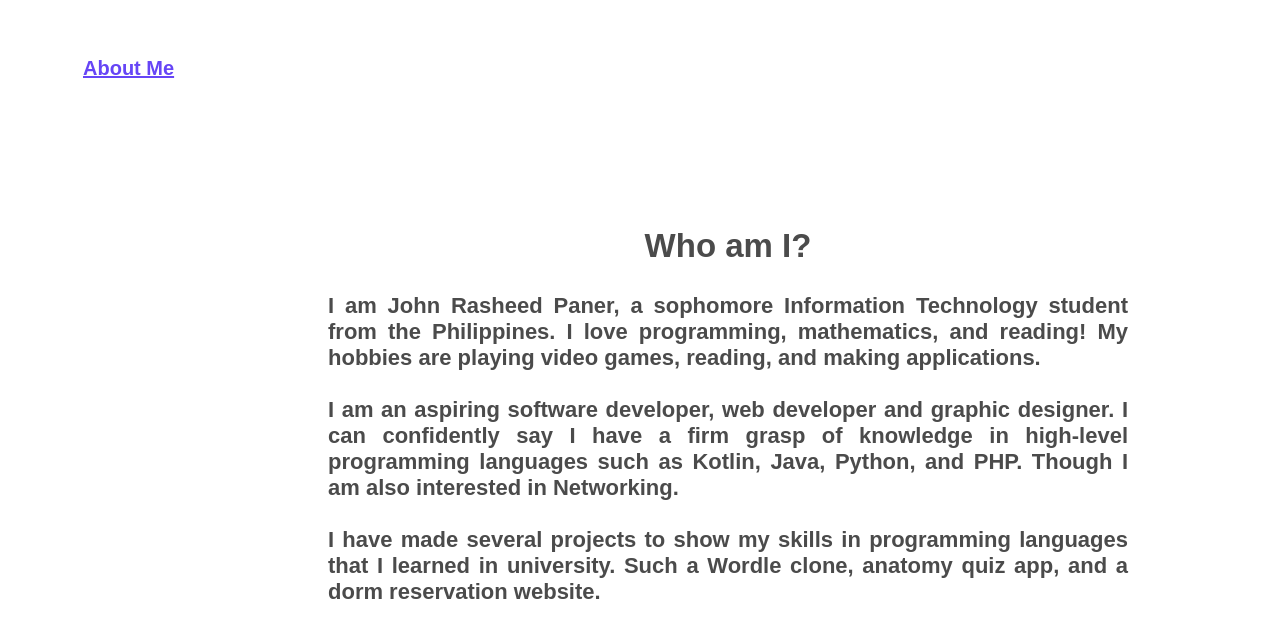
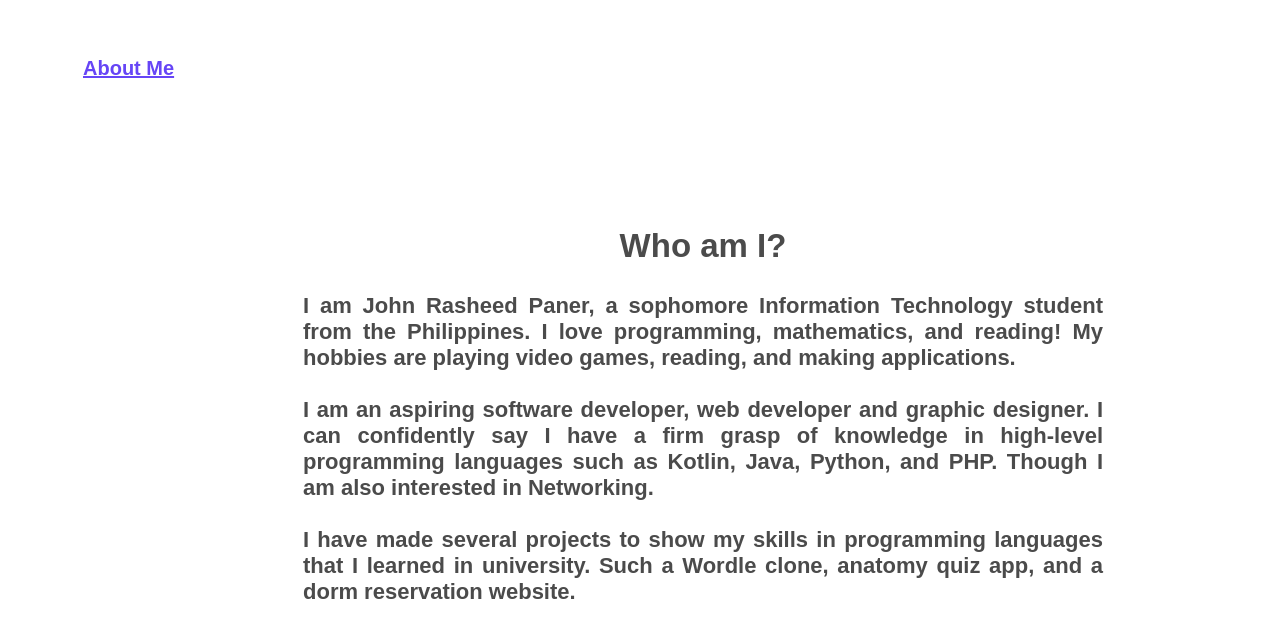
Before and after one commit to endevium/endevium.github.io, a plain HTML site: page index.html in a window 1280 px wide. Shown: the part 761-1398 px from the top of the page. Drawn offline with Linux system fonts and the light colour scheme.

Commit message:
Adjust about main container left margin

```diff
--- a/assets/styles.css
+++ b/assets/styles.css
@@ -209,7 +209,7 @@ html {
 
 .about-main-container {
     padding-top: 100px;
-    margin-left: 320px;
+    margin-left: 295px;
     text-align: justify;
     width: 800px;
 }
```
